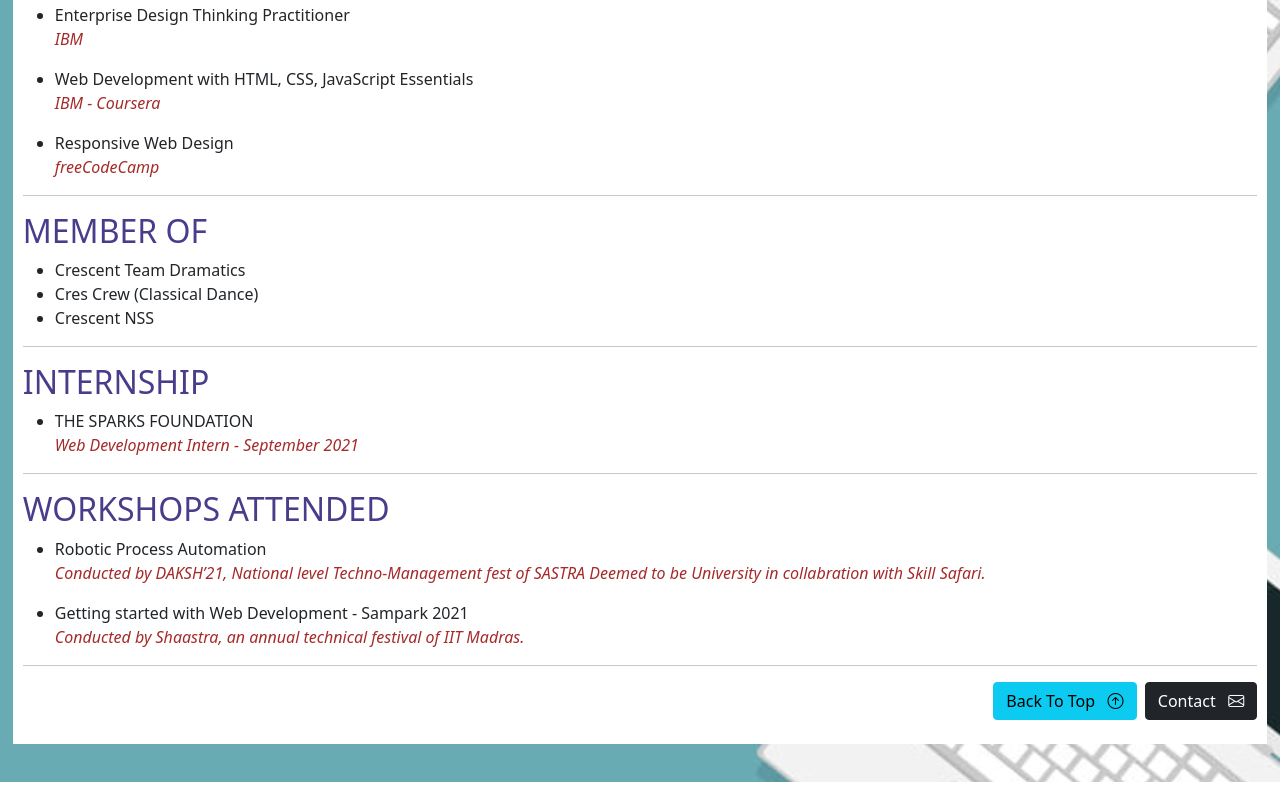
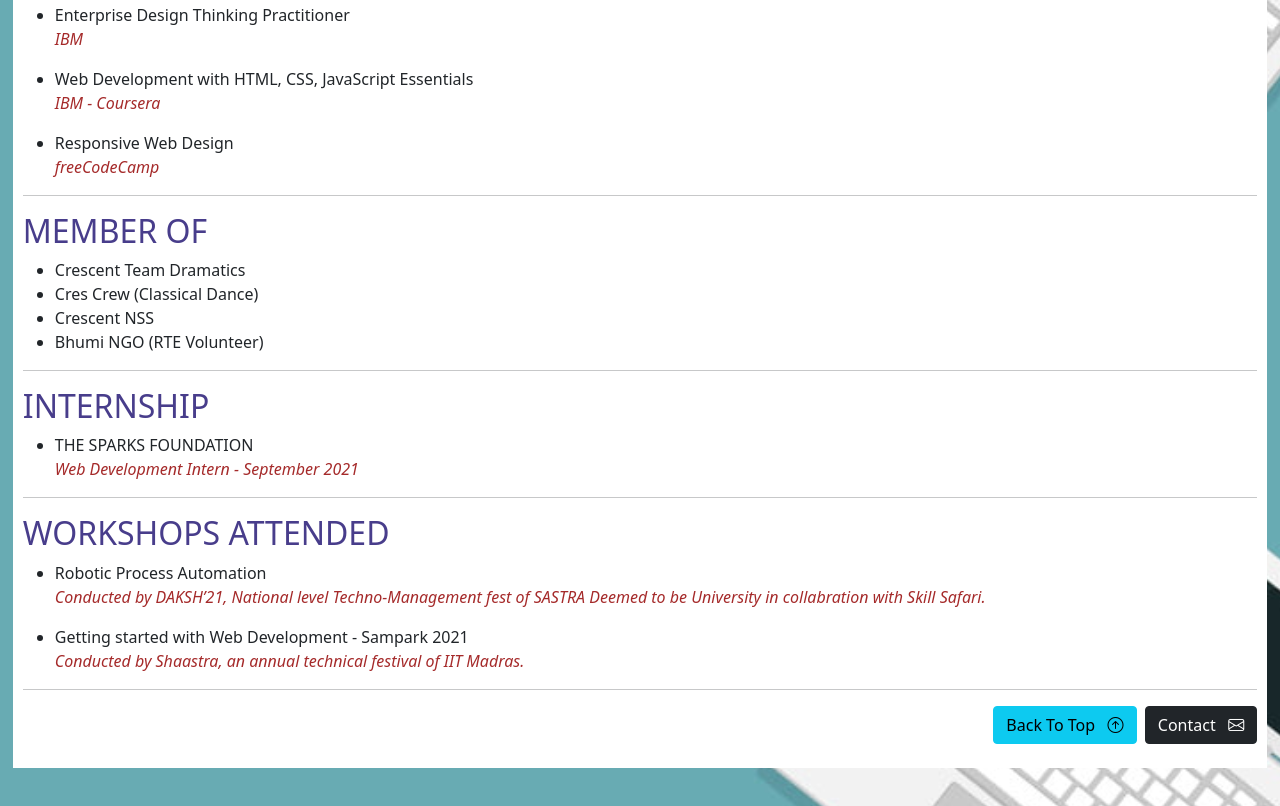
Before and after one commit to Pooja-Venkatesan/mypersonalwebsite, a plain HTML site: page resume.html in a window 1280 px wide. Shown: the part 2114-2920 px from the top of the page. Before the commit the page ends 2896 px from the top, so only its background shows below. Drawn offline with nearby package versions, Linux system fonts and the light colour scheme.

Commit message:
Add files via upload

```diff
--- a/resume.html
+++ b/resume.html
@@ -254,7 +254,7 @@
 			<li>Crescent Team Dramatics</li>
 			<li>Cres Crew (Classical Dance)</li>
 			<li>Crescent NSS</li>
-			<!-- <li>Bhumi NGO</li> -->
+			<li>Bhumi NGO (RTE Volunteer) </li>
 		</ul>
 		<hr>
 		<h2 style="color: darkslateblue;"><a name="internship"></a>INTERNSHIP</h2>
```
